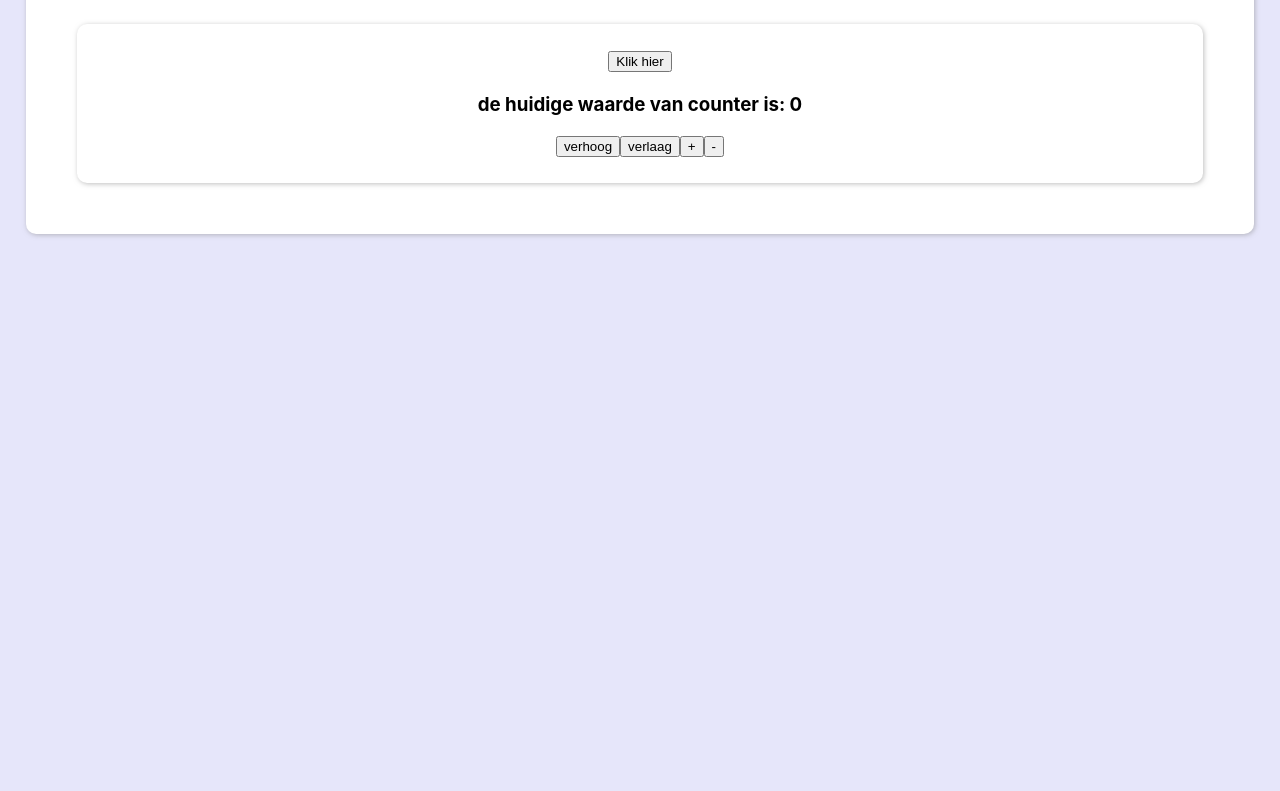
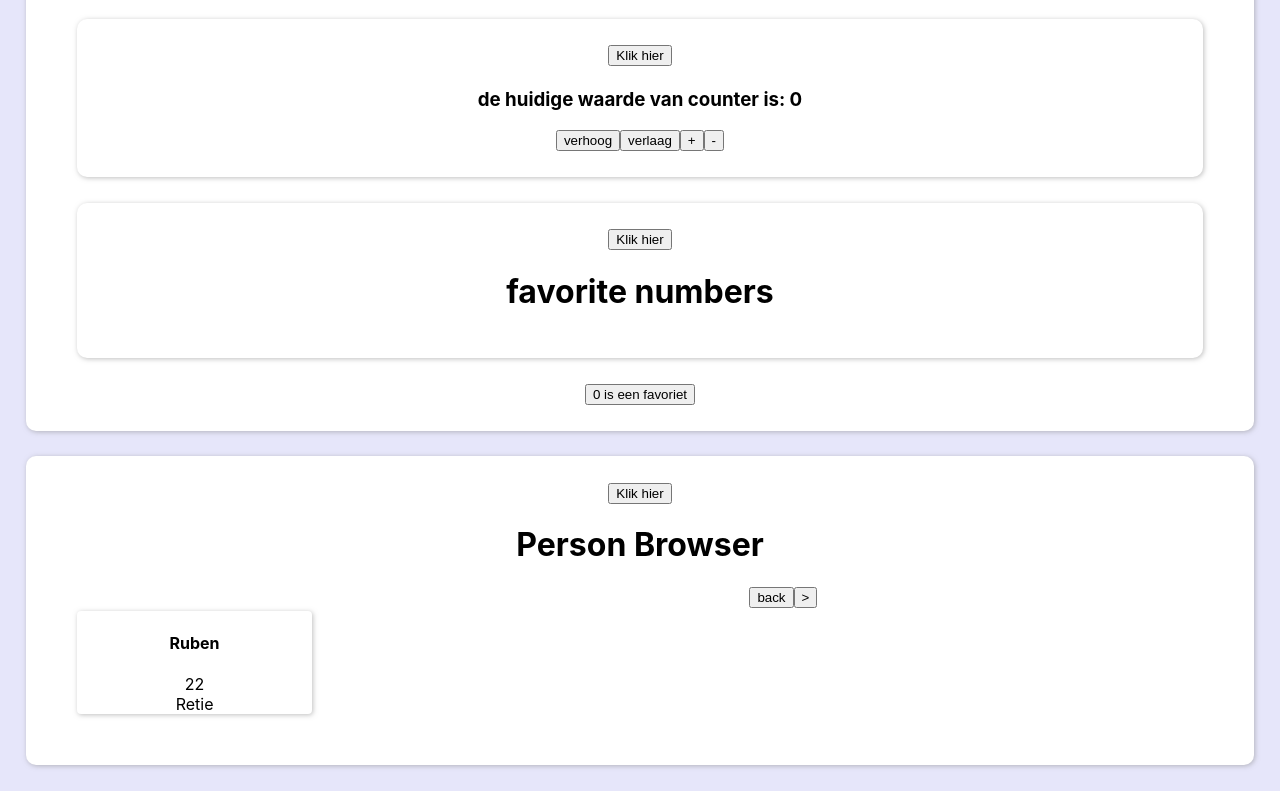
Before and after one commit to ruudvanhecke/react-app, a React (Create React App) app: page / in a window 1280 px wide. Shown: the part 3383-4174 px from the top of the page. Before the commit the page ends 3642 px from the top, so only its background shows below. Built offline with nearby package versions, Linux system fonts and the light colour scheme.

Commit message:
Deel 2 voltooid

```diff
--- a/src/App.css
+++ b/src/App.css
@@ -1,8 +1,38 @@
-body
-{text-align: center;background-color: lavender;}
-.section
-{margin: 2vw;padding: 2vw;box-shadow: 1px 1px 5px #80808080;border-radius: 10px;background-color: white;}
-.section::after
-{content: "";display: block;height: 0;clear: both;visibility: hidden;}
-.card
-{width: 20%;box-shadow: 1px 1px 5px #80808080;border-radius: 4px;margin: 2vw;float: left;}
+body {
+    text-align: center;
+    background-color: lavender;
+}
+
+.section {
+    margin: 2vw;
+    padding: 2vw;
+    box-shadow: 1px 1px 5px #80808080;
+    border-radius: 10px;
+    background-color: white;
+}
+
+.section::after {
+    content: "";
+    display: block;
+    height: 0;
+    clear: both;
+    visibility: hidden;
+}
+
+.personWithButtons {
+    display: flex;
+    justify-content: center;
+}
+
+.personWithButtons button {
+    margin-top: 6vw;
+    height: 20px;
+}
+
+.card {
+    width: 20%;
+    box-shadow: 1px 1px 5px #80808080;
+    border-radius: 4px;
+    margin: 2vw;
+    float: left;
+}
--- a/src/App.js
+++ b/src/App.js
@@ -7,6 +7,7 @@ import {Persons} from "./components/Persons";
 import {Cities} from "./components/City";
 import {EventDemo} from "./components/EventDemo";
 import {StateDemo} from "./components/StateDemo";
+import {PersonBrowser} from "./components/PersonBrowser";
 
 
 function App() {
@@ -40,6 +41,7 @@ function App() {
             <Cities cities={citiesFromPersons} title="Steden"/>
             <EventDemo title="events"/>
             <StateDemo />
+            <PersonBrowser title="Person Browser" persons={PERSON_DATA}/>
         </>
 
 
--- /dev/null
+++ b/src/components/PersonBrowser.js
@@ -0,0 +1,16 @@
+import {Person} from "./Persons";
+import {Section} from "./Section";
+import {useState} from "react";
+
+
+export function PersonBrowser(props) {
+    const {title, persons} = props;
+    let [showPerson, setShowPerson] = useState(persons[0]);
+    let index = 0;
+
+    return <Section title={title}>
+        <button onClick={() => setShowPerson(showPerson-1)}>back</button>
+        <Person person={showPerson}/>
+        <button onClick={() => setShowPerson(showPerson+1)}>></button>
+    </Section>
+}
--- a/src/components/Persons.js
+++ b/src/components/Persons.js
@@ -2,7 +2,7 @@ import {Section} from "./Section";
 import {Card} from "./Card";
 
 
-function Person(props) {
+export function Person(props) {
     const {person} = props;
     return <Card title={person.name}>
         <div>{person.age}</div>
--- a/src/components/StateDemo.js
+++ b/src/components/StateDemo.js
@@ -1,25 +1,61 @@
 import {useState} from "react";
 import {Section} from "./Section";
+import {Numbers} from "./Numbers";
 
-export function StateDemo(props) {
+
+function OnOffDemo() {
     const [isOn, setIsOn] = useState(false);
-    let [stateCounter, setCounter] = useState(0);
 
-    return <Section title="state">
+    return <>
         <h3>de huidige waarde van state is: {isOn ? "ON" : "OFF"}</h3>
         <button onClick={() => setIsOn(true)}>verander de state in true</button>
         <button onClick={() => setIsOn(false)}>verander de state in false</button>
         <button onClick={() => setIsOn(!isOn)}>toggle state</button>
-        <h3>de huidige waarde van state is: {isOn ? "ON" : "OFF"}</h3>
-        <Section>
+        <p>de huidige waarde van state is: {isOn ? "ON" : "OFF"}</p>
+    </>
+}
+
+function CounterDemo(props){
+
+    const {stateCounter, setCounter} = props;
+
+    return         <Section>
         <h3>de huidige waarde van counter is: {stateCounter}</h3>
-        <button onClick={() => setCounter(stateCounter++)}>verhoog</button>
-        <button onClick={() => setCounter(stateCounter--)}>verlaag</button>
-        <button onClick={() => setCounter(stateCounter++)}>+</button>
-        <button onClick={() => setCounter(stateCounter--)}>-</button>
-</Section>
+        <button onClick={() => setCounter(stateCounter+1)}>verhoog</button>
+        <button onClick={() => setCounter(stateCounter-1)}>verlaag</button>
+        <button onClick={() => setCounter(stateCounter+1)}>+</button>
+        <button onClick={() => setCounter(stateCounter-1)}>-</button>
+    </Section>
+
+}
+
+export function StateDemo(props) {
+    let [stateCounter, setCounter] = useState(0);
+
+    const [favoriteNumbers, setFavoriteNumbers] = useState([]);
+    let toggleFavoriteButtonText = favoriteNumbers.includes(stateCounter) ? " is niet langer een favoriet" : " is een favoriet";
+
+    const addFavoriteNumber = () => {
+
+        if (!favoriteNumbers.includes(stateCounter)) {
+            toggleFavoriteButtonText = "is een favoriet";
+            return [...favoriteNumbers, stateCounter];
+        } else {
+            toggleFavoriteButtonText = "is geen favoriet"
+            return favoriteNumbers.filter(number => stateCounter !== number);
+
+        }
+
+    }
 
 
+    return <Section title="state">
+        <OnOffDemo/>
+
+<CounterDemo stateCounter={stateCounter} setCounter={setCounter}/>
+        <Numbers title="favorite numbers" numbers={favoriteNumbers}/>
+        <button
+            onClick={() => setFavoriteNumbers(addFavoriteNumber(stateCounter))}>{stateCounter} {toggleFavoriteButtonText} </button>
 
 
     </Section>
```
